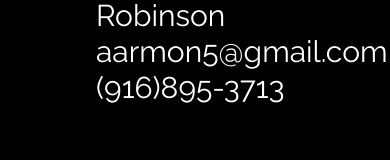
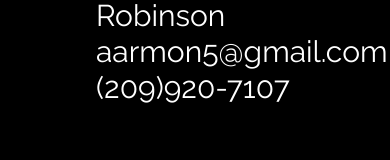
Before and after one commit to wraithio/portfoliosite-ar, a React (Vite) app: page / in a window 390 px wide. Shown: the part 4362-4522 px from the top of the page. Built offline with nearby package versions, Linux system fonts and the light colour scheme.

Commit message:
google voice phone #

```diff
--- a/src/App.jsx
+++ b/src/App.jsx
@@ -116,14 +116,16 @@
             className="cursor-pointer w-fit"
             target="_blank"
           >
-            <h3 className="text-xl hover:text-emerald-300 text-emerald-200 cursor-pointer">here</h3>
+            <h3 className="text-xl hover:text-emerald-300 text-emerald-200 cursor-pointer">
+              here
+            </h3>
           </a>
         </div>
 
         <div className="flex flex-col text-3xl my-4">
           <p>Aaron Robinson</p>
           <p>aarmon5@gmail.com</p>
-          <p>&#40;916&#41;895-3713</p>
+          <p>&#40;209&#41;920-7107</p>
         </div>
       </section>
       <FooterComponent />
```
